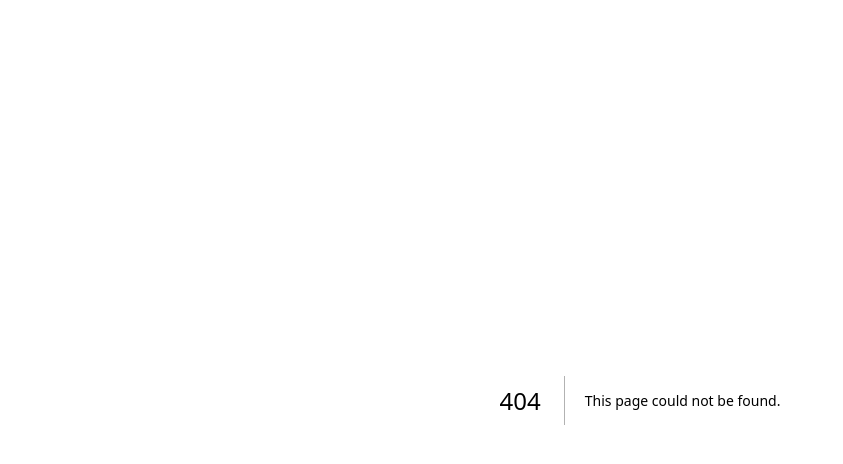
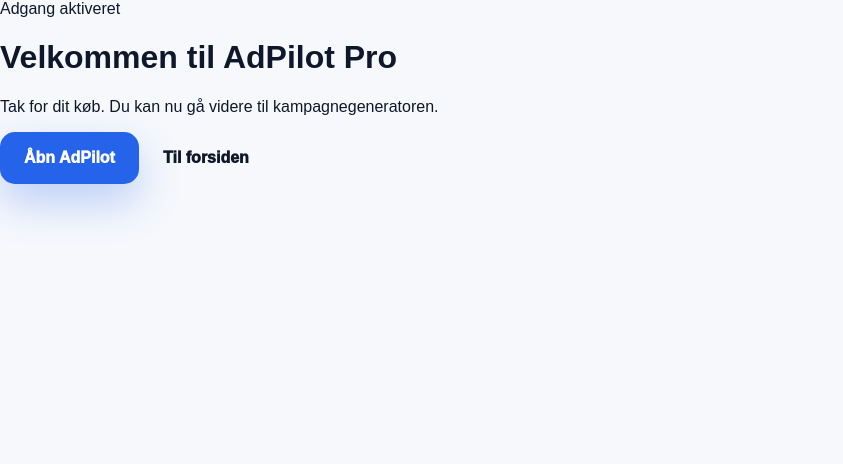
Before and after one commit to postjkhandel-ship-it/adpilot, a Next.js app: page /adgang in a window 1280 px wide. Before the commit this address had no page. Shown: the top 464 px of the page, without its empty margins (0-843 px from the left). Built offline with nearby package versions, Linux system fonts and the light colour scheme.

Commit message:
Create page.js

```diff
--- /dev/null
+++ b/app/adgang/page.js
@@ -0,0 +1,22 @@
+export default function Adgang() {
+  return (
+    <main className="thankPage">
+      <div className="thankBox">
+        <div className="badge">Adgang aktiveret</div>
+        <h1>Velkommen til AdPilot Pro</h1>
+        <p>
+          Tak for dit køb. Du kan nu gå videre til kampagnegeneratoren.
+        </p>
+
+        <div className="buttons center">
+          <a href="/dashboard" className="btn primary">
+            Åbn AdPilot
+          </a>
+          <a href="/" className="btn secondary">
+            Til forsiden
+          </a>
+        </div>
+      </div>
+    </main>
+  );
+}
```
